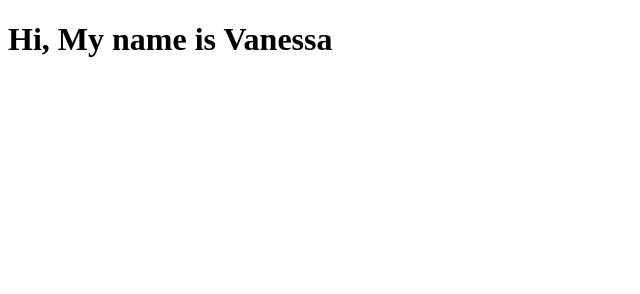
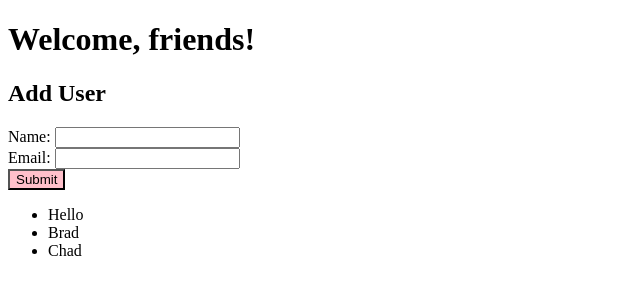
Before and after one commit to vbayubaskoro/JSTutorial, a plain HTML site: page index.html in a window 1280 px wide. Shown: the whole page, without its empty margins (0-640 px from the left). Drawn offline with Linux system fonts and the light colour scheme.

Commit message:
the html

```diff
--- a/index.html
+++ b/index.html
@@ -1,15 +1,42 @@
 <!DOCTYPE html>
 <html lang="en">
-<head>
-    <meta charset="UTF-8">
-    <meta name="viewport" content="width=device-width, initial-scale=1.0">
-    <title>Document</title>
-</head>
-<body>
-    <h1> Hi, My name is Vanessa</h1>
+  <head>
+    <meta charset="UTF-8" />
+    <meta name="viewport" content="width=device-width, initial-scale=1.0" />
+    <meta http-equiv="X-UA-Compatible" content="ie=edge" />
+    <title>Welcome</title>
+    <link rel="stylesheet" href="style.css">
+  </head>
+  <body>
+    <header>
+      <h1>Welcome, friends!</h1>
+    </header>
 
-    <script src = "main.js"> </script>
+    <section class="container">
+      <form id="my-form">
+        <h1>Add User</h1>
+        <div class="msg"></div>
+        <div>
+          <label for="name">Name:</label>
+          <input type="text" id="name">
+        </div>
+        <div>
+          <label for="email">Email:</label>
+          <input type="text" id="email">
+        </div>
+        <input class="btn" type="submit" value="Submit">
+      </form>
+
+      <ul id="users"></ul>
+
+       <ul class="items">
+        <li class="item">Item 1</li>
+        <li class="item">Item 2</li>
+        <li class="item">Item 3</li>
+      </ul>
+    </section>
 
 
-</body>
+    <script src="main.js"></script>
+  </body>
 </html>
```
